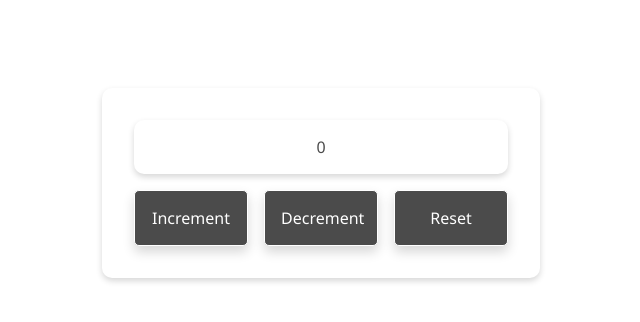
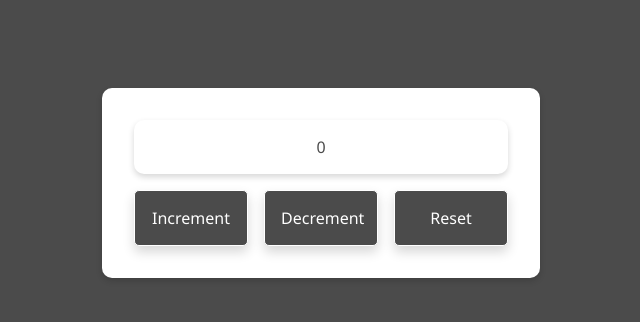
Before and after one commit to alexx-potter458/The-counter, a plain HTML site: page index.html in a window 1280 px wide. Shown: the whole page, without its empty margins (319-959 px from the left). Drawn offline with Linux system fonts and the light colour scheme.

Commit message:
Update style.css

```diff
--- a/src/style.css
+++ b/src/style.css
@@ -1,5 +1,9 @@
 * {
     font-family:'Segoe UI', Tahoma, Geneva, Verdana, sans-serif;
+}
+
+body {
+    background-color: #4b4b4b;
 }
 
 #container {
```
